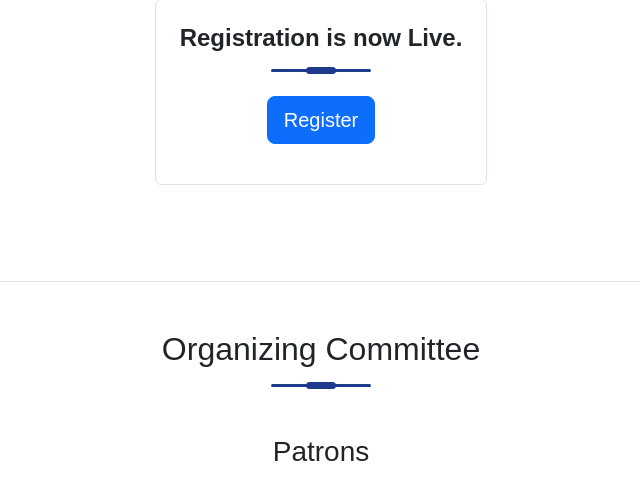
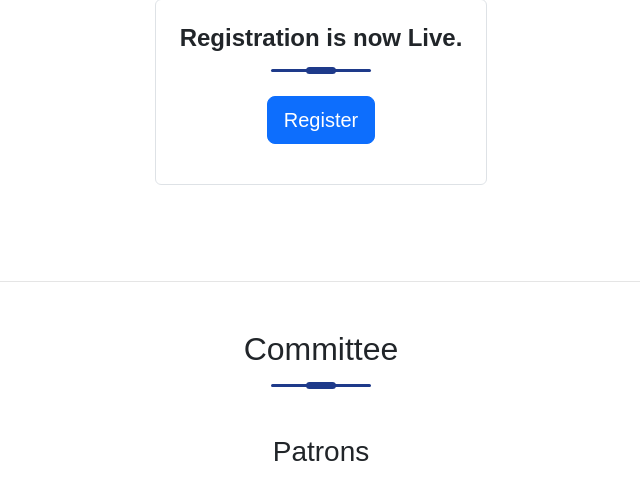
Before and after one commit to aswinpradeepc/marine_sc, a Django app: template templates/home/index.html in a window 1280 px wide. Shown: the part 4842-5339 px from the top of the page, without its empty margins (319-959 px from the left). Run offline with Django 4.2, Linux system fonts and the light colour scheme; the template is opened without the code that fills it, so the values that code supplies are empty; some libraries are stand-ins or nearby versions.

Commit message:
fixes admin

```diff
--- a/templates/home/index.html
+++ b/templates/home/index.html
@@ -817,7 +817,7 @@
 
     <section id="committee" class="container py-5 d-flex flex-column">
         <div class="text-center mb-5">
-            <h2>Organizing Committee</h2>
+            <h2>Committee</h2>
             <div class="underline mx-auto"></div>
         </div>
         <div class="row gy-4" data-aos="fade-up" data-aos-delay="600">
```
